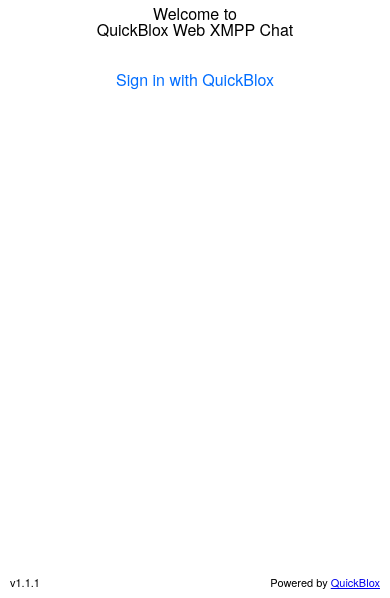
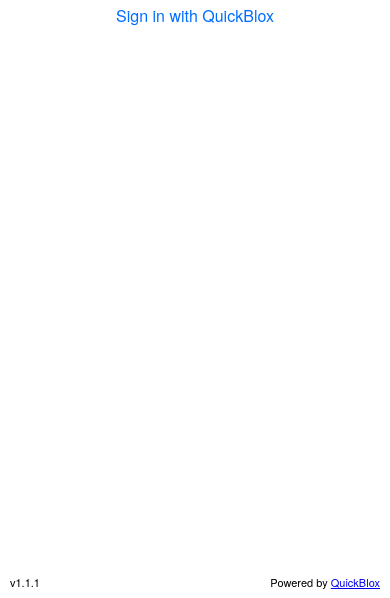
Before and after one commit to suman86/chat, a plain HTML site: page index.html in a window 390 px wide. Shown: the part 246-844 px from the top of the page. Drawn offline with Linux system fonts and the light colour scheme; some packages are replaced by stand-ins of ours.

Commit message:
commit css

```diff
--- a/css/xmppchat.css
+++ b/css/xmppchat.css
@@ -33,7 +33,7 @@
 	==============================*/
 	#wrap {
 		position:absolute;
-		top:0;
+		top:-64px;
 		right:0;
 		bottom:0;
 		left:0;
```
